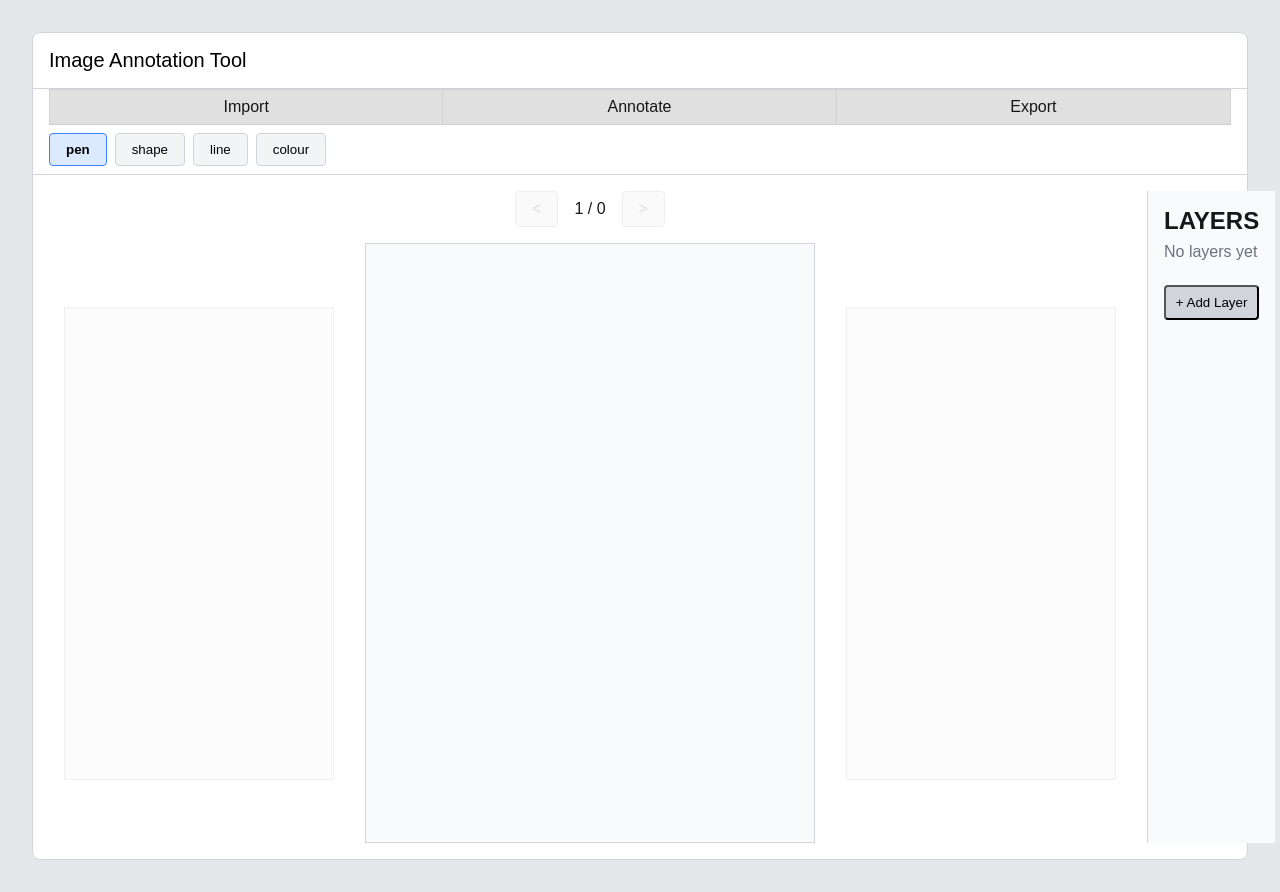
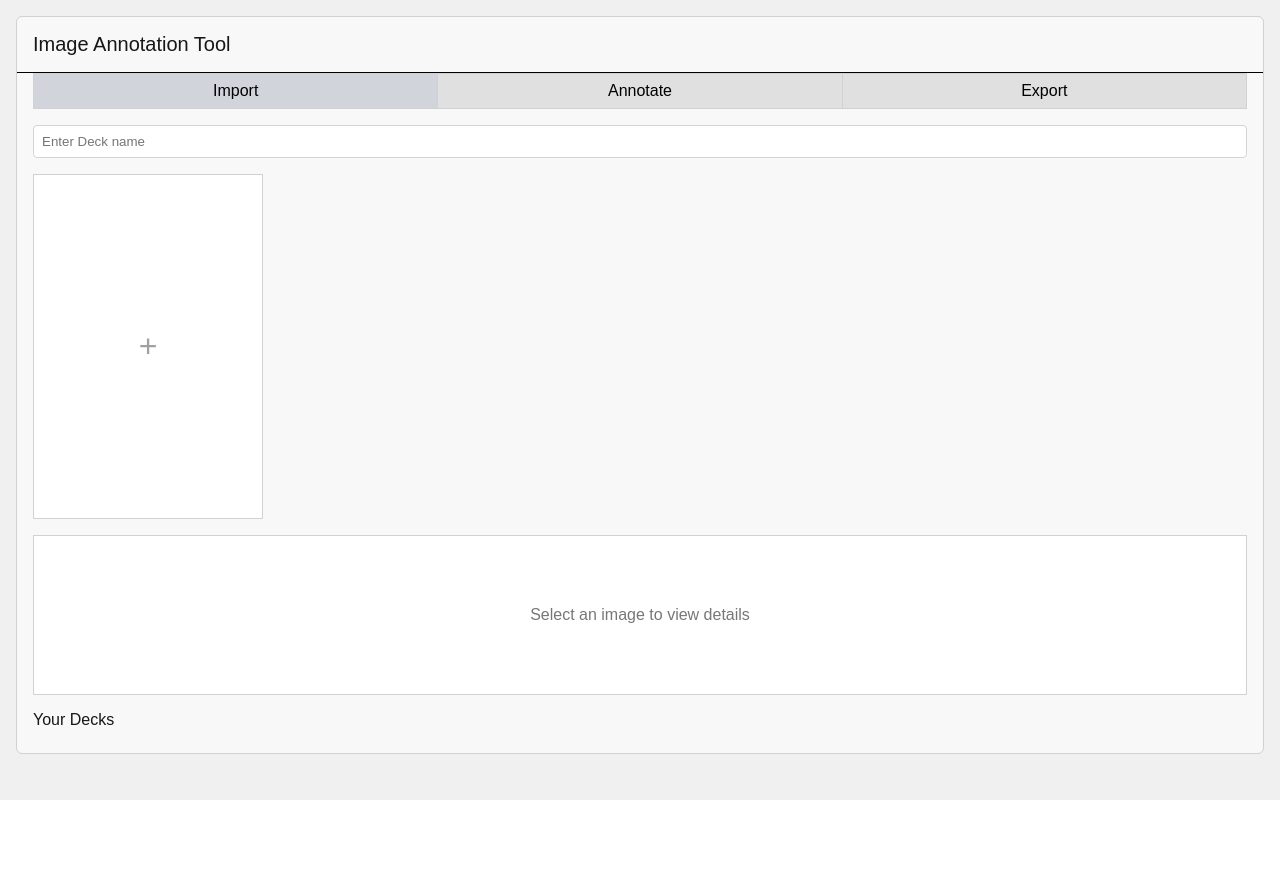
Before and after one commit to ZaynUH/annotation-tool, a Next.js app: page /annotate in a window 1280 px wide. After the commit the page ends 800 px from the top, so only its background shows below. Built offline with nearby package versions, Linux system fonts and the light colour scheme.

Commit message:
UPLOAD PAGE CSS REWORK

```diff
--- a/pages/annotate.tsx
+++ b/pages/annotate.tsx
@@ -1,25 +1,48 @@
+import { useEffect, useState } from 'react';
 import Toolbar from '../components/Toolbar';
-import ToolsPanel from '../components/ToolsPanel';
-import ImagePanel from '../components/ImagePanel';
-import LayersPanel from '../components/LayersPanel';
-import { useAnnotation } from '../context/AnnotationContext';
-import styles from '../styles/AnnotatePage.module.css';
+import ImageGrid from '../components/ImageGrid';
+import styles from '../styles/UploadPage.module.css';
+import { useRouter } from 'next/router';
 
-export default function AnnotatePage() {
-  const {
-    images,
-    currentIndex,
-    setCurrentIndex,
-    activeTool,
-    setActiveTool,
-  } = useAnnotation();
+interface Deck {
+  name: string;
+  images: string[];
+}
 
-  const handlePrev = () => {
-    setCurrentIndex(prev => Math.max(0, prev - 1));
+export default function UploadPage() {
+  const [deckName, setDeckName] = useState('');
+  const [currentImages, setCurrentImages] = useState<string[]>([]);
+  const [decks, setDecks] = useState<Deck[]>([]);
+  const [selected, setSelected] = useState<string | null>(null);
+  const router = useRouter();
+
+  useEffect(() => {
+    const stored = localStorage.getItem('imageDecks');
+    if (stored) setDecks(JSON.parse(stored));
+  }, []);
+
+  useEffect(() => {
+    localStorage.setItem('imageDecks', JSON.stringify(decks));
+  }, [decks]);
+
+  const handleUpload = (newImages: string[]) => {
+    setCurrentImages(prev => [...prev, ...newImages]);
   };
 
-  const handleNext = () => {
-    setCurrentIndex(prev => Math.min(images.length - 1, prev + 1));
+  const handleSaveAndAnnotate = () => {
+    if (!deckName.trim() || currentImages.length === 0) return;
+    const newDeck = { name: deckName.trim(), images: currentImages };
+
+    const updatedDecks = [...decks, newDeck];
+    setDecks(updatedDecks);
+    localStorage.setItem('imageDecks', JSON.stringify(updatedDecks));
+    localStorage.setItem('currentDeck', JSON.stringify(newDeck));
+
+    setDeckName('');
+    setCurrentImages([]);
+    setSelected(null);
+
+    router.push('/annotate');
   };
 
   return (
@@ -27,16 +50,49 @@ export default function AnnotatePage() {
       <div className={styles.card}>
         <h1 className={styles.title}>Image Annotation Tool</h1>
         <Toolbar />
-        <ToolsPanel selectedTool={activeTool} setSelectedTool={setActiveTool} />
-        <div className={styles.workspace}>
-          <ImagePanel
-            images={images}
-            currentIndex={currentIndex}
-            onPrev={handlePrev}
-            onNext={handleNext}
-            selectedTool={activeTool}
-          />
-          <LayersPanel />
+
+        <input
+          className={styles.deckInput}
+          type="text"
+          placeholder="Enter Deck name"
+          value={deckName}
+          onChange={(e) => setDeckName(e.target.value)}
+        />
+
+        <ImageGrid
+          images={currentImages}
+          onUpload={handleUpload}
+          onSelect={setSelected}
+        />
+
+        <div className={styles.preview}>
+          {selected ? (
+            <img src={selected} alt="Selected" className={styles.selectedImage} />
+          ) : (
+            <p>Select an image to view details</p>
+          )}
+        </div>
+
+        {currentImages.length > 0 && (
+          <button className={styles.saveButton} onClick={handleSaveAndAnnotate}>
+            Annotate
+          </button>
+        )}
+
+        <h2 className={styles.subtitle}>Your Decks</h2>
+        <div className={styles.decksGrid}>
+          {decks.map((deck, index) => (
+            <div key={index} className={styles.deck}>
+              <h3 className={styles.deckTitle}>{deck.name}</h3>
+              <div className={styles.deckImages}>
+                {deck.images.map((img, i) => (
+                  <div key={i} className={styles.gridItem}>
+                    <img src={img} className={styles.gridImage} />
+                  </div>
+                ))}
+              </div>
+            </div>
+          ))}
         </div>
       </div>
     </div>
--- a/styles/UploadPage.module.css
+++ b/styles/UploadPage.module.css
@@ -1,4 +1,4 @@
-/* === Layout === */
+/* === Page Layout === */
 .page {
   min-height: 100vh;
   padding: 1rem;
@@ -6,6 +6,7 @@
   display: flex;
   justify-content: center;
   align-items: flex-start;
+  overflow: hidden;
 }
 
 .card {
@@ -13,9 +14,10 @@
   max-width: 1280px;
   background-color: #f8f8f8;
   border: 1px solid #d1d1d1;
-  border-radius: 0.375rem;
+  border-radius: 6px;
   overflow: hidden;
-  box-shadow: 0 1px 3px rgba(0, 0, 0, 0.05);
+  display: flex;
+  flex-direction: column;
 }
 
 /* === Title === */
@@ -27,27 +29,34 @@
   margin: 0;
 }
 
-/* === Toolbar Section (highlighted box tabs) === */
+/* === Toolbar (3-tab) === */
 .toolbar {
-  display: grid;
-  grid-template-columns: repeat(3, 1fr);
+  display: flex;
   border: 1px solid #d1d1d1;
   margin: 0 1rem;
 }
 
 .tab {
+  flex: 1;
+  text-align: center;
   padding: 0.5rem;
-  text-align: center;
   border-right: 1px solid #d1d1d1;
   background-color: #e0e0e0;
   font-weight: 500;
+  cursor: pointer;
+  text-decoration: none;
+  color: black;
 }
 
 .tab:last-child {
   border-right: none;
 }
 
-/* === Deck Input Section === */
+.active {
+  background-color: #d1d5db;
+}
+
+/* === Deck Name Input === */
 .deckInput {
   margin: 1rem;
   padding: 0.5rem;
@@ -56,24 +65,24 @@
   border-radius: 4px;
 }
 
-/* === Image Grid Upload === */
+/* === Image Grid (4 preview + upload) === */
 .grid {
   display: grid;
   grid-template-columns: repeat(5, 1fr);
   gap: 1rem;
-  padding: 1rem;
-  padding-bottom: 0;
+  padding: 0 1rem;
 }
 
 .gridItem {
+  width: 100%;
   aspect-ratio: 2/3;
   border: 1px solid #d1d1d1;
   background-color: white;
   display: flex;
   align-items: center;
   justify-content: center;
+  overflow: hidden;
   cursor: pointer;
-  overflow: hidden;
 }
 
 .gridImage {
@@ -84,7 +93,6 @@
 
 .upload {
   position: relative;
-  cursor: pointer;
 }
 
 .plus {
@@ -100,7 +108,7 @@
   cursor: pointer;
 }
 
-/* === Preview Panel === */
+/* === Preview Box === */
 .preview {
   margin: 1rem;
   height: 10rem;
@@ -118,11 +126,12 @@
   object-fit: contain;
 }
 
-/* === Save Button === */
+/* === Save/Annotate Button === */
 .saveButton {
-  margin: 1rem;
+  margin: 0 1rem;
+  margin-bottom: 1rem;
   padding: 0.5rem 1rem;
-  background-color: #3b82f6;
+  background-color: #2c2d2e;
   color: white;
   border: none;
   border-radius: 4px;
@@ -130,34 +139,36 @@
 }
 
 .saveButton:hover {
-  background-color: #2563eb;
+  background-color: #202122;
 }
 
-/* === Your Decks Section === */
+/* === Deck Display Section === */
 .subtitle {
-  margin: 1rem;
+  margin: 0 1rem;
+  margin-bottom: 0.5rem;
   font-weight: 500;
-  font-size: 1.1rem;
+  font-size: 1rem;
 }
 
 .decksGrid {
   display: flex;
-  flex-wrap: wrap;
   gap: 1rem;
-  padding: 1rem;
-  padding-top: 0;
+  padding: 0 1rem 1rem 1rem;
+  justify-content: space-between;
+  overflow: hidden;
 }
 
-/* Each deck container */
+/* Deck box */
 .deck {
+  background: #f9fafb;
+  border: 1px solid #d1d5d5;
+  border-radius: 6px;
+  padding: 1rem;
   flex: 1;
   min-width: 300px;
-  max-width: 49%;
-  background: #f9fafb;
-  border: 1px solid #d1d5d5;
-  border-radius: 4px;
-  padding: 1rem;
-  position: relative;
+  max-width: 48%;
+  display: flex;
+  flex-direction: column;
 }
 
 .deckTitle {
@@ -165,33 +176,10 @@
   margin-bottom: 0.5rem;
 }
 
-/* Scrollable image strip inside each deck */
+/* Scrollable horizontal row inside each deck */
 .deckImages {
   display: flex;
+  overflow-x: auto;
   gap: 0.5rem;
-  overflow-x: auto;
   padding-bottom: 0.5rem;
 }
-
-/* Scroll buttons (placeholder, can hook up later) */
-.scrollButton {
-  position: absolute;
-  top: 50%;
-  transform: translateY(-50%);
-  background-color: #e5e7eb;
-  border: 1px solid #d1d5d5;
-  padding: 0.25rem 0.5rem;
-  cursor: pointer;
-}
-
-.scrollButton:hover {
-  background-color: #d1d5db;
-}
-
-.scrollButton.right {
-  right: 0.5rem;
-}
-
-.scrollButton.left {
-  left: 0.5rem;
-}
```
